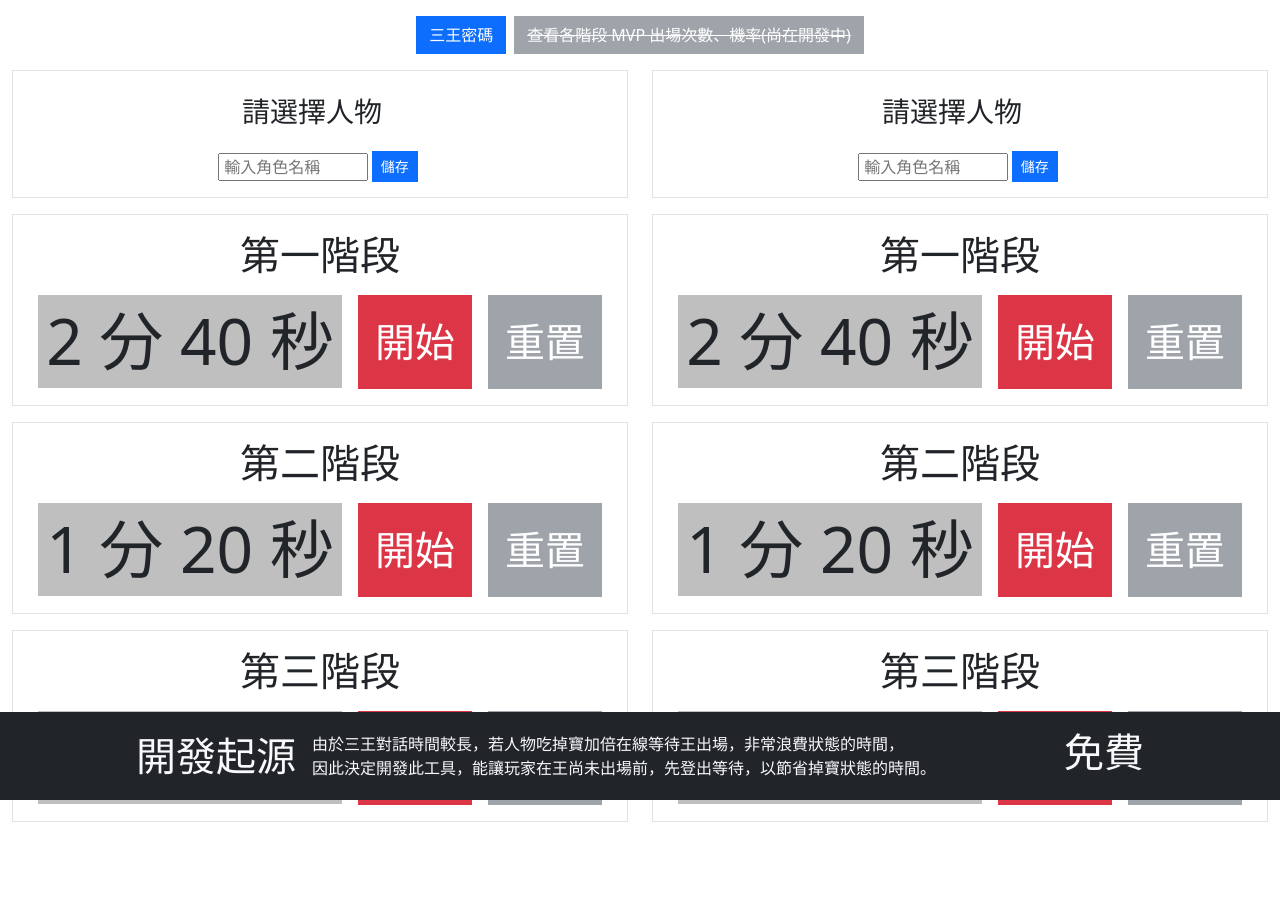
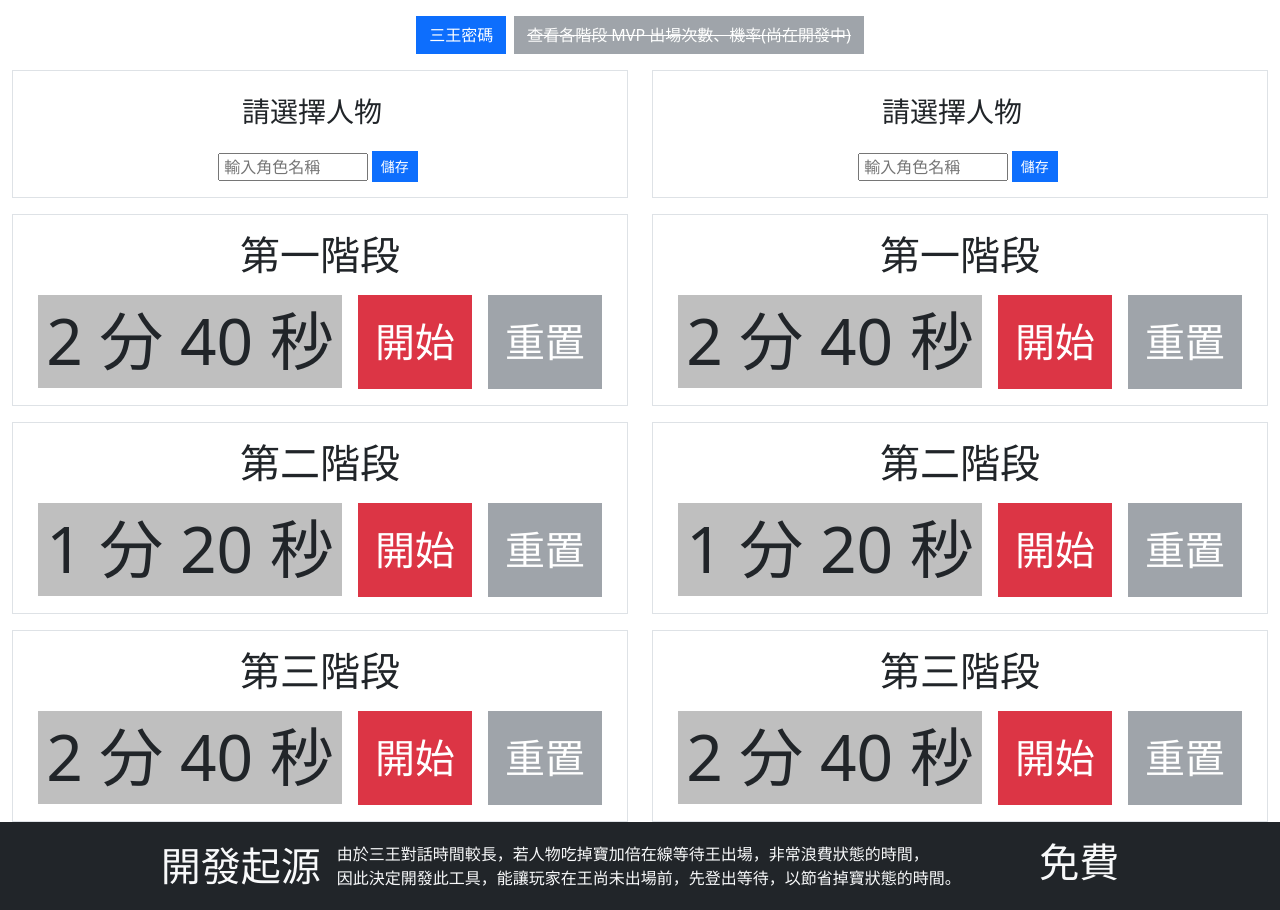
Before and after one commit to MizuYang/Three-Boss-Tools, a Vue app: page /#/ in a window 1280 px wide. Before the commit the page ends 822 px from the top, so only its background shows below. Built offline with nearby package versions, Linux system fonts and the light colour scheme.

Commit message:
新增 Footer 置底

```diff
--- a/src/components/layout/FooterState.vue
+++ b/src/components/layout/FooterState.vue
@@ -1,6 +1,6 @@
 <template>
-  <div class="position-absolute bottom-0 bg-dark w-100 text-light py-3 px-2">
-    <div class="d-flex align-items-center">
+  <div class="bg-dark w-100 text-light py-3 px-2" ref="footer">
+    <div class="container d-flex align-items-center">
       <h1 class="ms-auto my-auto">開發起源</h1>
       <p class="ms-3 my-auto">
         由於三王對話時間較長，若人物吃掉寶加倍在線等待王出場，非常浪費狀態的時間， <br />
--- a/src/views/HomeView.vue
+++ b/src/views/HomeView.vue
@@ -1,10 +1,12 @@
 <template>
-  <ul class="d-flex justify-content-center list-unstyled my-3">
-    <li><button type="button" class="btn btn-primary me-2" @click="openModal">三王密碼</button></li>
-    <li><button type="button" class="btn btn-secondary" disabled><s>查看各階段 MVP 出場次數、機率(尚在開發中)</s></button></li>
-  </ul>
+  <header ref="header">
+    <ul class="d-flex justify-content-center list-unstyled mb-0 py-3">
+      <li><button type="button" class="btn btn-primary me-2" @click="openModal">三王密碼</button></li>
+      <li><button type="button" class="btn btn-secondary" disabled><s>查看各階段 MVP 出場次數、機率(尚在開發中)</s></button></li>
+    </ul>
+  </header>
 
-  <div class="d-flex">
+  <main class="d-flex" ref="mainArea">
     <!-- 左 -->
     <div class="container">
       <!-- 選擇人物名稱區塊 -->
@@ -118,8 +120,11 @@
         </div>
       </section>
     </div>
-  </div>
-  <FooterState></FooterState>
+  </main>
+
+  <footer>
+    <FooterState ref="foot"></FooterState>
+  </footer>
 
   <audio :src="musicPath" class="d-none" ref="audio" controls></audio>
   <ThreeBossPword ref="threeBossPword"></ThreeBossPword>
@@ -274,6 +279,14 @@ export default {
     openModal () {
       this.$refs.threeBossPword.openModal()
     }
+  },
+
+  mounted () {
+    //* 讓 Footer 置底
+    const headerH = this.$refs.header.offsetHeight
+    const footerH = this.$refs.foot.$refs.footer.offsetHeight
+    //* 中間區塊高度 = 100vh - (header + footer)    <- 讓 footer 置底
+    this.$refs.mainArea.style.minHeight = `calc(100vh - (${headerH + footerH}px))`
   }
 }
 </script>
```
